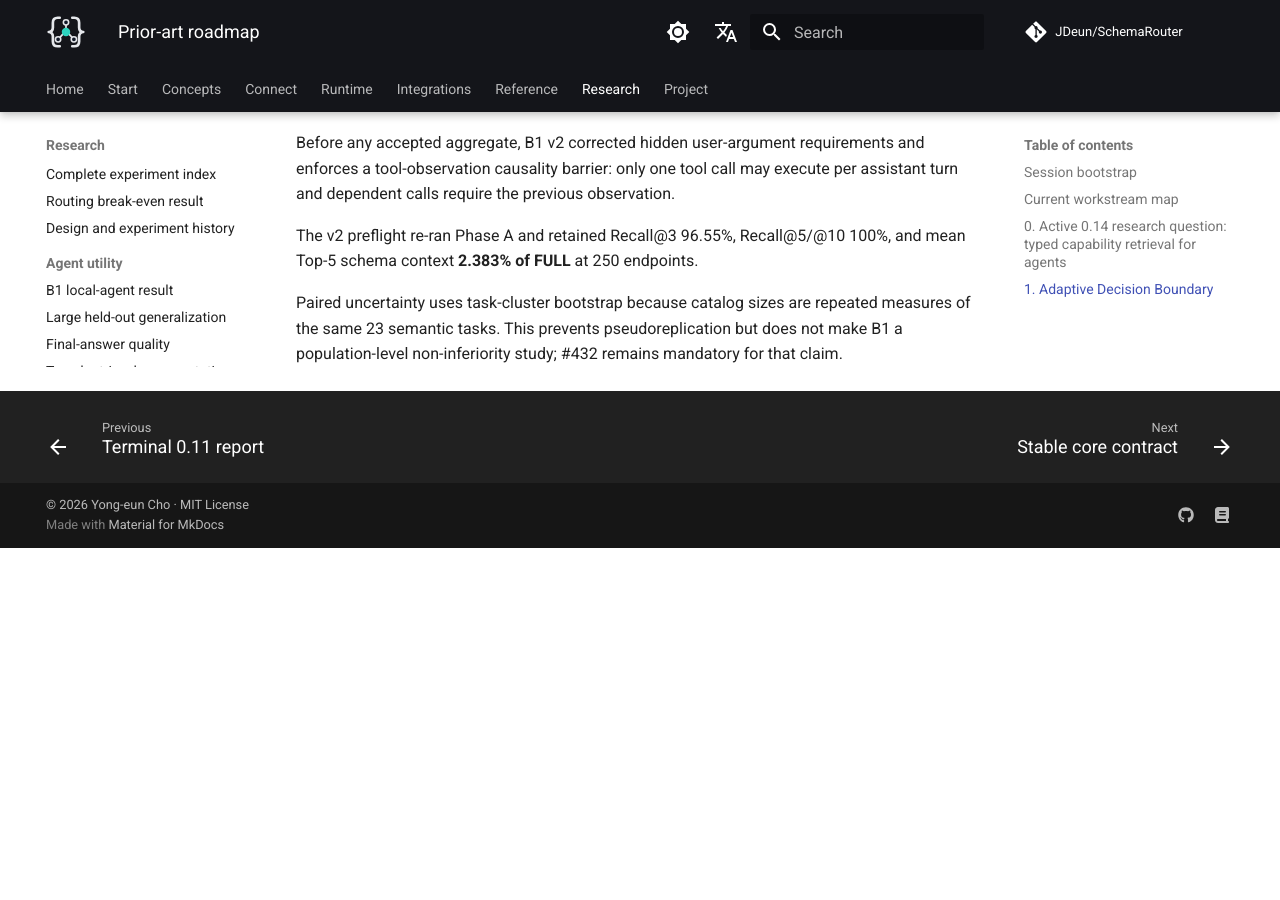
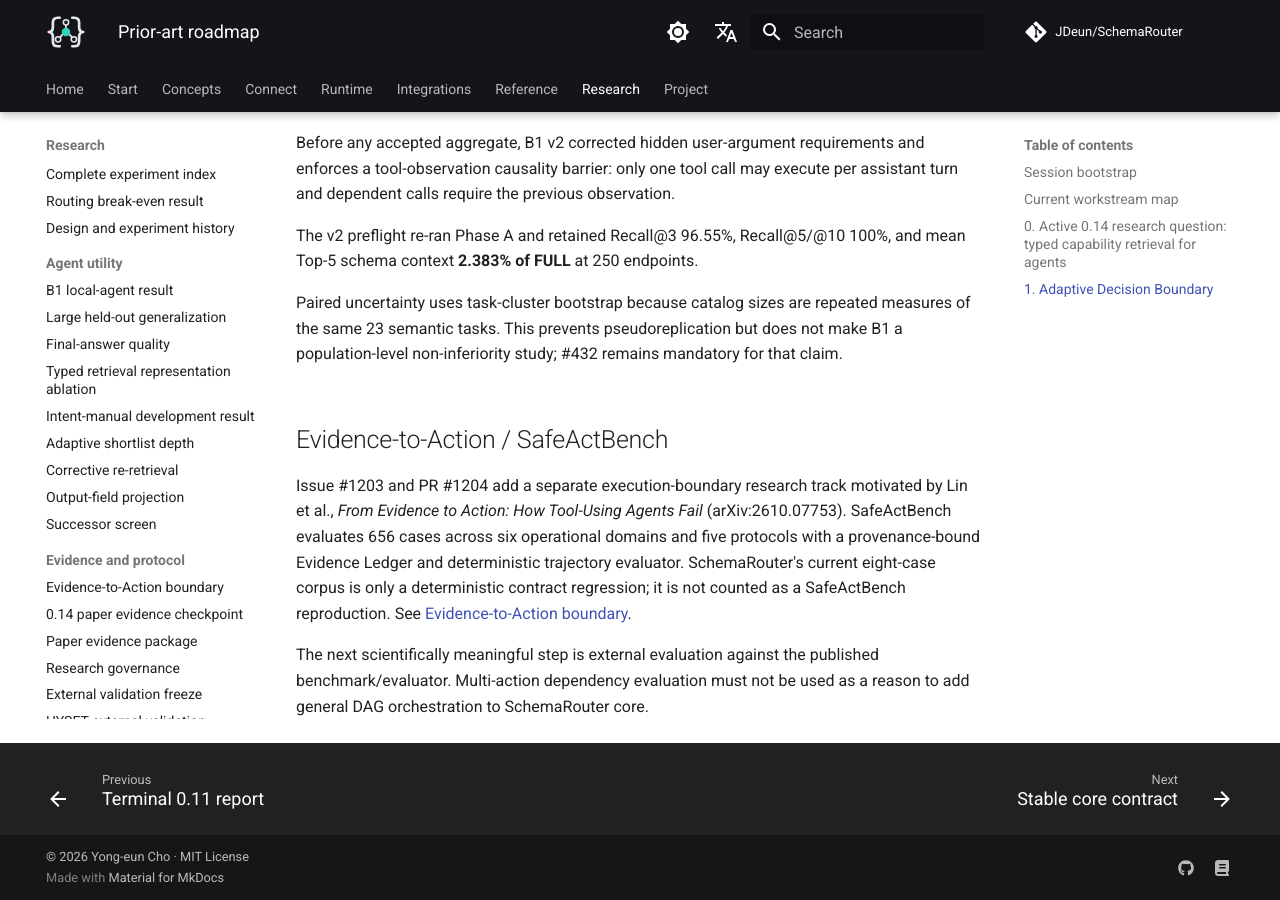
Before and after one commit to JDeun/SchemaRouter, an MkDocs documentation site: the page built from docs/research/prior-art-roadmap.md, in a window 1280 px wide and 900 px high, scrolled down 10707 px. Built offline with MkDocs 1.6.1 and Material for MkDocs 9.7.7, drawn with Linux system fonts in a browser that asks for light colours; comment, search, counter and statistics services are not loaded; before the commit the page ends 11255 px from its top, so only the background shows below that.

Commit message:
docs: index Evidence-to-Action research lineage

```diff
--- a/docs/research/prior-art-roadmap.md
+++ b/docs/research/prior-art-roadmap.md
@@ -364,3 +364,9 @@ mean Top-5 schema context **2.383% of FULL** at 250 endpoints.
 Paired uncertainty uses task-cluster bootstrap because catalog sizes are repeated measures of the
 same 23 semantic tasks. This prevents pseudoreplication but does not make B1 a population-level
 non-inferiority study; #432 remains mandatory for that claim.
+
+## Evidence-to-Action / SafeActBench
+
+Issue #1203 and PR #1204 add a separate execution-boundary research track motivated by Lin et al., *From Evidence to Action: How Tool-Using Agents Fail* (arXiv:2610.07753). SafeActBench evaluates 656 cases across six operational domains and five protocols with a provenance-bound Evidence Ledger and deterministic trajectory evaluator. SchemaRouter's current eight-case corpus is only a deterministic contract regression; it is not counted as a SafeActBench reproduction. See [Evidence-to-Action boundary](evidence-to-action.md).
+
+The next scientifically meaningful step is external evaluation against the published benchmark/evaluator. Multi-action dependency evaluation must not be used as a reason to add general DAG orchestration to SchemaRouter core.
```
